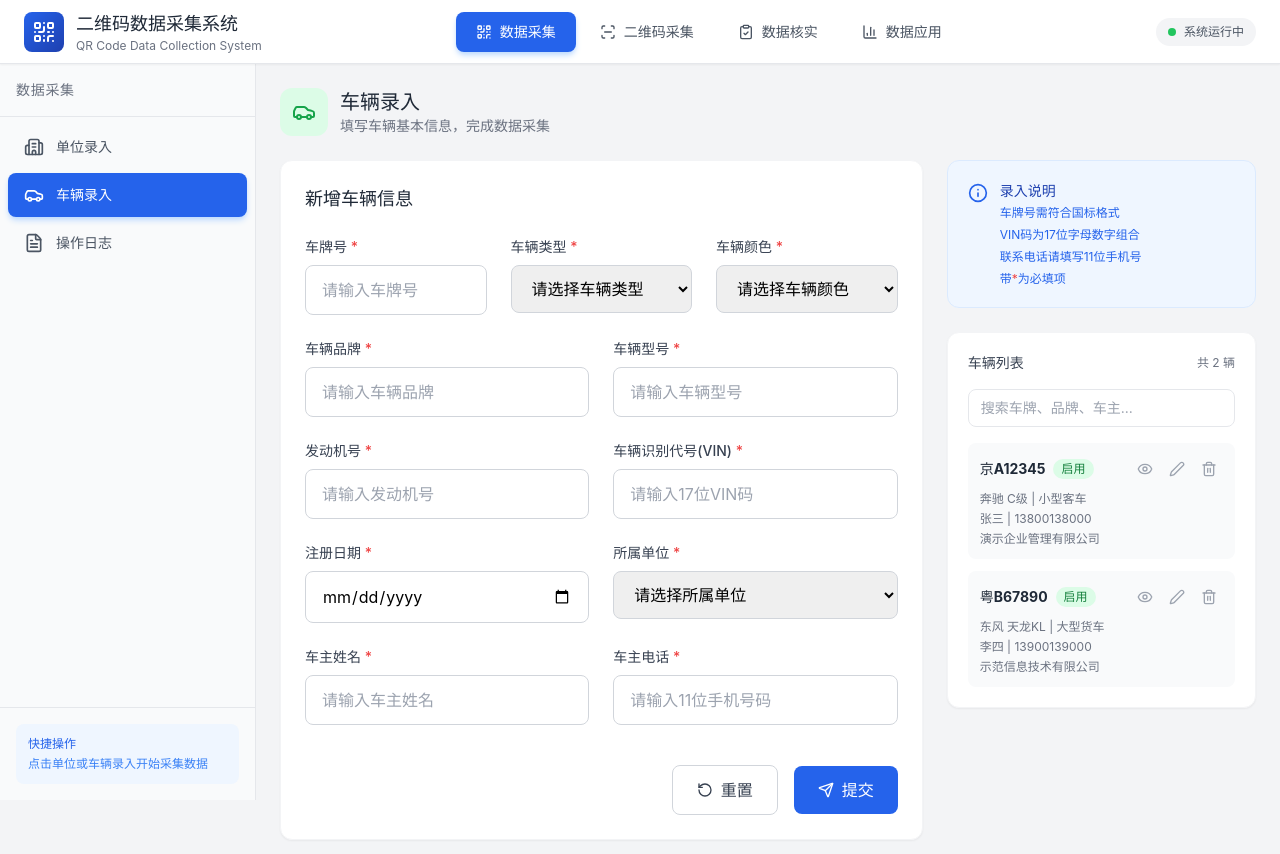
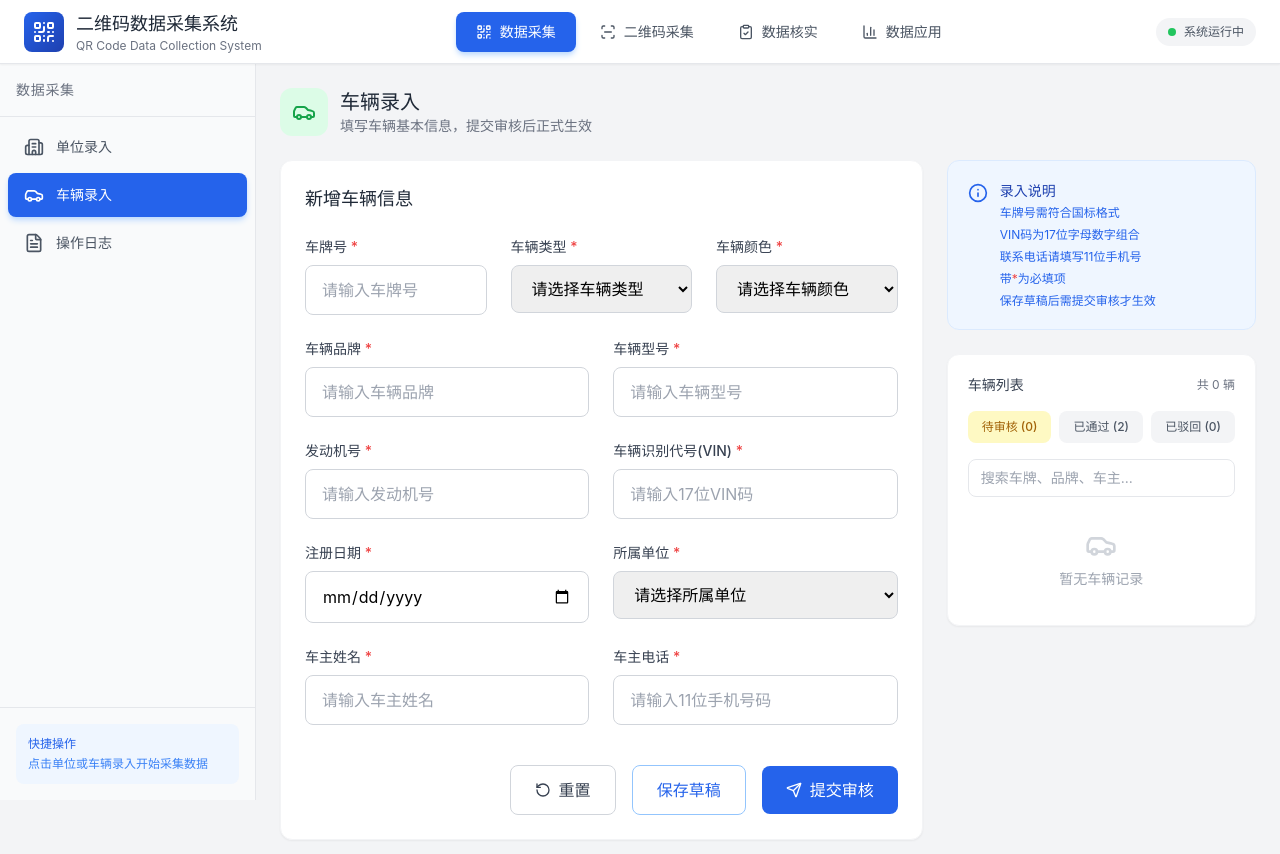
Before and after one commit to tangyushan119/33erweima, a Vue app: page /data-collection/vehicle-entry in a window 1280 px wide. Shown: the top 854 px of the page. Built offline with nearby package versions, Linux system fonts and the light colour scheme.

Commit message:
.2543649736892921:c2ddf918015a520c795b0a425d2f3653_6a37974e6723e158876f59e7.6a379c6b6723e158876f5a9e.6a379c6b757acb40a67794e9:Trae CN.T(2026/6/21 16:10:19)

```diff
--- a/src/components/VehicleForm.vue
+++ b/src/components/VehicleForm.vue
@@ -20,6 +20,7 @@ interface VehicleFormData {
 
 const emit = defineEmits<{
   (e: 'submit', data: VehicleFormData): void
+  (e: 'save', data: VehicleFormData): void
   (e: 'reset'): void
 }>()
 
@@ -155,6 +156,10 @@ const handleSubmit = async () => {
   setTimeout(() => {
     showSuccess.value = false
   }, 2000)
+}
+
+const handleSave = () => {
+  emit('save', { ...formData })
 }
 
 const handleReset = () => {
@@ -364,12 +369,20 @@ const handleReset = () => {
           重置
         </button>
         <button
+          type="button"
+          @click="handleSave"
+          :disabled="isSubmitting"
+          class="flex items-center gap-2 px-6 py-3 border border-blue-300 text-blue-600 rounded-lg font-medium hover:bg-blue-50 transition-all duration-200 disabled:opacity-50 disabled:cursor-not-allowed"
+        >
+          保存草稿
+        </button>
+        <button
           type="submit"
           :disabled="isSubmitting"
           class="flex items-center gap-2 px-6 py-3 bg-blue-600 text-white rounded-lg font-medium hover:bg-blue-700 transition-all duration-200 disabled:opacity-50 disabled:cursor-not-allowed"
         >
           <Send class="w-4 h-4" :class="{ 'animate-pulse': isSubmitting }" />
-          {{ isSubmitting ? '提交中...' : '提交' }}
+          {{ isSubmitting ? '提交中...' : '提交审核' }}
         </button>
       </div>
     </form>
--- a/src/pages/VehicleEntry.vue
+++ b/src/pages/VehicleEntry.vue
@@ -1,6 +1,6 @@
 <script setup lang="ts">
 import { ref, computed } from 'vue'
-import { Car, Info, Edit2, Trash2, Eye, EyeOff } from 'lucide-vue-next'
+import { Car, Info, Edit2, Trash2, Eye, EyeOff, CheckCircle, XCircle } from 'lucide-vue-next'
 import VehicleForm from '@/components/VehicleForm.vue'
 import { useDataStore, type VehicleRecord } from '@/stores/dataStore'
 
@@ -22,9 +22,23 @@ interface VehicleFormData {
 const dataStore = useDataStore()
 const searchKeyword = ref('')
 const editingVehicle = ref<VehicleRecord | null>(null)
+const activeTab = ref<'pending' | 'approved' | 'rejected'>('pending')
+
+const currentRecords = computed(() => {
+  switch (activeTab.value) {
+    case 'pending':
+      return dataStore.vehiclePendingRecords
+    case 'approved':
+      return dataStore.vehicleApprovedRecords
+    case 'rejected':
+      return dataStore.vehicleRejectedRecords
+    default:
+      return []
+  }
+})
 
 const filteredVehicles = computed(() => {
-  let vehicles = dataStore.vehicleRecords
+  let vehicles = currentRecords.value
 
   if (searchKeyword.value) {
     const keyword = searchKeyword.value.toLowerCase()
@@ -49,6 +63,16 @@ const handleSubmit = (data: VehicleFormData) => {
   }
 }
 
+const handleSave = (data: VehicleFormData) => {
+  if (editingVehicle.value) {
+    dataStore.updateVehicleRecord(editingVehicle.value.id, data)
+    alert('草稿已保存')
+  } else {
+    dataStore.addVehicleRecord(data)
+    alert('草稿已保存')
+  }
+}
+
 const handleEdit = (vehicle: VehicleRecord) => {
   editingVehicle.value = vehicle
 }
@@ -60,11 +84,42 @@ const handleDelete = (id: string) => {
 }
 
 const handleToggleStatus = (id: string) => {
-  dataStore.toggleVehicleStatus(id)
+  dataStore.toggleVehicleActiveStatus(id)
+}
+
+const handleApprove = (id: string) => {
+  if (confirm('确定审核通过这条车辆记录吗？')) {
+    dataStore.approveVehicleRecord(id)
+  }
+}
+
+const handleReject = (id: string) => {
+  const reason = prompt('请输入驳回原因：')
+  if (reason !== null) {
+    dataStore.rejectVehicleRecord(id, reason)
+  }
 }
 
 const handleReset = () => {
   editingVehicle.value = null
+}
+
+const getAuditStatusText = (status: VehicleRecord['auditStatus']) => {
+  switch (status) {
+    case 'pending': return '待审核'
+    case 'approved': return '已通过'
+    case 'rejected': return '已驳回'
+    default: return ''
+  }
+}
+
+const getAuditStatusClass = (status: VehicleRecord['auditStatus']) => {
+  switch (status) {
+    case 'pending': return 'bg-yellow-100 text-yellow-700'
+    case 'approved': return 'bg-green-100 text-green-700'
+    case 'rejected': return 'bg-red-100 text-red-700'
+    default: return 'bg-gray-100 text-gray-600'
+  }
 }
 </script>
 
@@ -77,7 +132,7 @@ const handleReset = () => {
         </div>
         <div>
           <h2 class="text-xl font-bold text-gray-800">车辆录入</h2>
-          <p class="text-sm text-gray-500">填写车辆基本信息，完成数据采集</p>
+          <p class="text-sm text-gray-500">填写车辆基本信息，提交审核后正式生效</p>
         </div>
       </div>
     </div>
@@ -99,6 +154,7 @@ const handleReset = () => {
           </div>
           <VehicleForm
             @submit="handleSubmit"
+            @save="handleSave"
             @reset="handleReset"
             :edit-data="editingVehicle || null"
           />
@@ -116,6 +172,7 @@ const handleReset = () => {
                 <li>VIN码为17位字母数字组合</li>
                 <li>联系电话请填写11位手机号</li>
                 <li>带<span class="text-red-500">*</span>为必填项</li>
+                <li>保存草稿后需提交审核才生效</li>
               </ul>
             </div>
           </div>
@@ -125,6 +182,30 @@ const handleReset = () => {
           <div class="flex items-center justify-between mb-4">
             <h3 class="text-sm font-semibold text-gray-700">车辆列表</h3>
             <span class="text-xs text-gray-500">共 {{ filteredVehicles.length }} 辆</span>
+          </div>
+
+          <div class="flex gap-2 mb-4">
+            <button
+              @click="activeTab = 'pending'"
+              class="flex-1 px-3 py-2 text-xs font-medium rounded-lg transition-colors"
+              :class="activeTab === 'pending' ? 'bg-yellow-100 text-yellow-700' : 'bg-gray-100 text-gray-600 hover:bg-gray-200'"
+            >
+              待审核 ({{ dataStore.vehiclePendingRecords.length }})
+            </button>
+            <button
+              @click="activeTab = 'approved'"
+              class="flex-1 px-3 py-2 text-xs font-medium rounded-lg transition-colors"
+              :class="activeTab === 'approved' ? 'bg-green-100 text-green-700' : 'bg-gray-100 text-gray-600 hover:bg-gray-200'"
+            >
+              已通过 ({{ dataStore.vehicleApprovedRecords.length }})
+            </button>
+            <button
+              @click="activeTab = 'rejected'"
+              class="flex-1 px-3 py-2 text-xs font-medium rounded-lg transition-colors"
+              :class="activeTab === 'rejected' ? 'bg-red-100 text-red-700' : 'bg-gray-100 text-gray-600 hover:bg-gray-200'"
+            >
+              已驳回 ({{ dataStore.vehicleRejectedRecords.length }})
+            </button>
           </div>
 
           <div class="relative mb-4">
@@ -147,20 +228,46 @@ const handleReset = () => {
                   <span class="text-sm font-bold text-gray-800">{{ vehicle.plateNumber }}</span>
                   <span
                     class="px-2 py-0.5 rounded-full text-xs font-medium"
-                    :class="vehicle.status === 'active' ? 'bg-green-100 text-green-700' : 'bg-gray-100 text-gray-600'"
+                    :class="getAuditStatusClass(vehicle.auditStatus)"
                   >
-                    {{ vehicle.status === 'active' ? '启用' : '停用' }}
+                    {{ getAuditStatusText(vehicle.auditStatus) }}
+                  </span>
+                  <span
+                    v-if="vehicle.auditStatus === 'approved'"
+                    class="px-2 py-0.5 rounded-full text-xs font-medium"
+                    :class="vehicle.activeStatus === 'active' ? 'bg-blue-100 text-blue-700' : 'bg-gray-100 text-gray-600'"
+                  >
+                    {{ vehicle.activeStatus === 'active' ? '启用' : '停用' }}
                   </span>
                 </div>
                 <div class="flex items-center gap-1">
+                  <template v-if="vehicle.auditStatus === 'pending'">
+                    <button
+                      @click="handleApprove(vehicle.id)"
+                      class="p-1.5 text-gray-400 hover:text-green-600 hover:bg-green-50 rounded transition-colors"
+                      title="审核通过"
+                    >
+                      <CheckCircle class="w-4 h-4" />
+                    </button>
+                    <button
+                      @click="handleReject(vehicle.id)"
+                      class="p-1.5 text-gray-400 hover:text-red-600 hover:bg-red-50 rounded transition-colors"
+                      title="驳回"
+                    >
+                      <XCircle class="w-4 h-4" />
+                    </button>
+                  </template>
+                  <template v-if="vehicle.auditStatus === 'approved'">
                     <button
                       @click="handleToggleStatus(vehicle.id)"
-                    class="p-1.5 text-gray-400 hover:text-gray-600 hover:bg-gray-200 rounded transition-colors"
-                    :title="vehicle.status === 'active' ? '停用' : '启用'"
+                      class="p-1.5 text-gray-400 hover:text-blue-600 hover:bg-blue-50 rounded transition-colors"
+                      :title="vehicle.activeStatus === 'active' ? '停用' : '启用'"
                     >
-                    <Eye v-if="vehicle.status === 'active'" class="w-4 h-4" />
+                      <Eye v-if="vehicle.activeStatus === 'active'" class="w-4 h-4" />
                       <EyeOff v-else class="w-4 h-4" />
                     </button>
+                  </template>
+                  <template v-if="vehicle.auditStatus !== 'approved'">
                     <button
                       @click="handleEdit(vehicle)"
                       class="p-1.5 text-gray-400 hover:text-blue-600 hover:bg-blue-50 rounded transition-colors"
@@ -168,6 +275,7 @@ const handleReset = () => {
                     >
                       <Edit2 class="w-4 h-4" />
                     </button>
+                  </template>
                   <button
                     @click="handleDelete(vehicle.id)"
                     class="p-1.5 text-gray-400 hover:text-red-600 hover:bg-red-50 rounded transition-colors"
@@ -181,6 +289,7 @@ const handleReset = () => {
                 <p>{{ vehicle.vehicleBrand }} {{ vehicle.vehicleModel }} | {{ vehicle.vehicleType }}</p>
                 <p>{{ vehicle.ownerName }} | {{ vehicle.ownerPhone }}</p>
                 <p class="truncate">{{ vehicle.unitName }}</p>
+                <p v-if="vehicle.rejectReason" class="text-red-500">驳回原因：{{ vehicle.rejectReason }}</p>
               </div>
             </div>
             <div v-if="filteredVehicles.length > 10" class="text-center text-sm text-gray-500 py-2">
--- a/src/stores/dataStore.ts
+++ b/src/stores/dataStore.ts
@@ -27,7 +27,7 @@ export interface QrCodeRecord {
 
 export interface OperationLog {
   id: string
-  operationType: 'create' | 'approve' | 'reject' | 'batch_approve' | 'batch_reject' | 'scan' | 'toggle_qrcode' | 'create_vehicle' | 'update_vehicle' | 'delete_vehicle'
+  operationType: 'create' | 'approve' | 'reject' | 'batch_approve' | 'batch_reject' | 'scan' | 'toggle_qrcode' | 'create_vehicle' | 'update_vehicle' | 'delete_vehicle' | 'submit_vehicle'
   targetId: string
   targetName: string
   detail: string
@@ -49,9 +49,11 @@ export interface VehicleRecord {
   ownerPhone: string
   unitId: string
   unitName: string
-  status: 'active' | 'inactive'
+  auditStatus: 'pending' | 'approved' | 'rejected'
+  activeStatus: 'active' | 'inactive'
   createTime: string
   updateTime: string
+  rejectReason?: string
 }
 
 const STORAGE_KEYS = {
@@ -60,7 +62,9 @@ const STORAGE_KEYS = {
   REJECTED_RECORDS: 'unit_rejected_records',
   QRCODE_RECORDS: 'qrcode_records',
   OPERATION_LOGS: 'operation_logs',
-  VEHICLE_RECORDS: 'vehicle_records',
+  VEHICLE_PENDING_RECORDS: 'vehicle_pending_records',
+  VEHICLE_APPROVED_RECORDS: 'vehicle_approved_records',
+  VEHICLE_REJECTED_RECORDS: 'vehicle_rejected_records',
 }
 
 function loadFromStorage<T>(key: string, defaultValue: T): T {
@@ -147,7 +151,9 @@ const defaultQrCodeRecords: QrCodeRecord[] = [
   },
 ]
 
-const defaultVehicleRecords: VehicleRecord[] = [
+const defaultVehiclePendingRecords: VehicleRecord[] = []
+
+const defaultVehicleApprovedRecords: VehicleRecord[] = [
   {
     id: 'v1',
     plateNumber: '京A12345',
@@ -162,7 +168,8 @@ const defaultVehicleRecords: VehicleRecord[] = [
     ownerPhone: '13800138000',
     unitId: '3',
     unitName: '演示企业管理有限公司',
-    status: 'active',
+    auditStatus: 'approved',
+    activeStatus: 'active',
     createTime: '2026-06-20 11:00:00',
     updateTime: '2026-06-20 11:00:00',
   },
@@ -180,11 +187,14 @@ const defaultVehicleRecords: VehicleRecord[] = [
     ownerPhone: '13900139000',
     unitId: '4',
     unitName: '示范信息技术有限公司',
-    status: 'active',
+    auditStatus: 'approved',
+    activeStatus: 'active',
     createTime: '2026-06-19 14:30:00',
     updateTime: '2026-06-19 14:30:00',
   },
 ]
+
+const defaultVehicleRejectedRecords: VehicleRecord[] = []
 
 export const useDataStore = defineStore('data', () => {
   const pendingRecords = ref<UnitRecord[]>(loadFromStorage(STORAGE_KEYS.PENDING_RECORDS, defaultPendingRecords))
@@ -192,7 +202,9 @@ export const useDataStore = defineStore('data', () => {
   const rejectedRecords = ref<UnitRecord[]>(loadFromStorage(STORAGE_KEYS.REJECTED_RECORDS, []))
   const qrCodeRecords = ref<QrCodeRecord[]>(loadFromStorage(STORAGE_KEYS.QRCODE_RECORDS, defaultQrCodeRecords))
   const operationLogs = ref<OperationLog[]>(loadFromStorage(STORAGE_KEYS.OPERATION_LOGS, []))
-  const vehicleRecords = ref<VehicleRecord[]>(loadFromStorage(STORAGE_KEYS.VEHICLE_RECORDS, defaultVehicleRecords))
+  const vehiclePendingRecords = ref<VehicleRecord[]>(loadFromStorage(STORAGE_KEYS.VEHICLE_PENDING_RECORDS, defaultVehiclePendingRecords))
+  const vehicleApprovedRecords = ref<VehicleRecord[]>(loadFromStorage(STORAGE_KEYS.VEHICLE_APPROVED_RECORDS, defaultVehicleApprovedRecords))
+  const vehicleRejectedRecords = ref<VehicleRecord[]>(loadFromStorage(STORAGE_KEYS.VEHICLE_REJECTED_RECORDS, defaultVehicleRejectedRecords))
 
   const operator = ref('管理员')
 
@@ -230,7 +242,9 @@ export const useDataStore = defineStore('data', () => {
     saveToStorage(STORAGE_KEYS.APPROVED_RECORDS, approvedRecords.value)
     saveToStorage(STORAGE_KEYS.REJECTED_RECORDS, rejectedRecords.value)
     saveToStorage(STORAGE_KEYS.QRCODE_RECORDS, qrCodeRecords.value)
-    saveToStorage(STORAGE_KEYS.VEHICLE_RECORDS, vehicleRecords.value)
+    saveToStorage(STORAGE_KEYS.VEHICLE_PENDING_RECORDS, vehiclePendingRecords.value)
+    saveToStorage(STORAGE_KEYS.VEHICLE_APPROVED_RECORDS, vehicleApprovedRecords.value)
+    saveToStorage(STORAGE_KEYS.VEHICLE_REJECTED_RECORDS, vehicleRejectedRecords.value)
   }
 
   const addPendingRecord = (record: Omit<UnitRecord, 'id' | 'createTime' | 'status'>) => {
@@ -370,7 +384,7 @@ export const useDataStore = defineStore('data', () => {
     saveToStorage(STORAGE_KEYS.OPERATION_LOGS, operationLogs.value)
   }
 
-  const addVehicleRecord = (record: Omit<VehicleRecord, 'id' | 'createTime' | 'updateTime' | 'status'>) => {
+  const addVehicleRecord = (record: Omit<VehicleRecord, 'id' | 'createTime' | 'updateTime' | 'auditStatus' | 'activeStatus'>) => {
     const now = new Date().toLocaleString('zh-CN', {
       year: 'numeric',
       month: '2-digit',
@@ -383,19 +397,20 @@ export const useDataStore = defineStore('data', () => {
     const newRecord: VehicleRecord = {
       ...record,
       id: 'v' + Date.now(),
-      status: 'active',
+      auditStatus: 'pending',
+      activeStatus: 'active',
       createTime: now,
       updateTime: now,
     }
-    vehicleRecords.value.unshift(newRecord)
+    vehiclePendingRecords.value.unshift(newRecord)
     saveRecords()
-    addOperationLog('create_vehicle', newRecord.id, newRecord.plateNumber, `创建车辆记录：${newRecord.plateNumber}`)
+    addOperationLog('create_vehicle', newRecord.id, newRecord.plateNumber, `创建车辆记录待审核：${newRecord.plateNumber}`)
     return newRecord
   }
 
-  const updateVehicleRecord = (id: string, record: Partial<Omit<VehicleRecord, 'id' | 'createTime' | 'status'>>) => {
-    const index = vehicleRecords.value.findIndex(r => r.id === id)
-    if (index !== -1) {
+  const updateVehicleRecord = (id: string, record: Partial<Omit<VehicleRecord, 'id' | 'createTime' | 'auditStatus' | 'activeStatus'>>) => {
+    const pendingIndex = vehiclePendingRecords.value.findIndex(r => r.id === id)
+    if (pendingIndex !== -1) {
       const updateTime = new Date().toLocaleString('zh-CN', {
         year: 'numeric',
         month: '2-digit',
@@ -405,35 +420,115 @@ export const useDataStore = defineStore('data', () => {
         second: '2-digit',
       }).replace(/\//g, '-')
 
-      vehicleRecords.value[index] = {
-        ...vehicleRecords.value[index],
+      vehiclePendingRecords.value[pendingIndex] = {
+        ...vehiclePendingRecords.value[pendingIndex],
         ...record,
         updateTime,
       }
       saveRecords()
-      const vehicle = vehicleRecords.value[index]
-      addOperationLog('update_vehicle', vehicle.id, vehicle.plateNumber, `更新车辆记录：${vehicle.plateNumber}`)
+      const vehicle = vehiclePendingRecords.value[pendingIndex]
+      addOperationLog('update_vehicle', vehicle.id, vehicle.plateNumber, `更新车辆待审核记录：${vehicle.plateNumber}`)
+      return vehicle
+    }
+
+    const rejectedIndex = vehicleRejectedRecords.value.findIndex(r => r.id === id)
+    if (rejectedIndex !== -1) {
+      const updateTime = new Date().toLocaleString('zh-CN', {
+        year: 'numeric',
+        month: '2-digit',
+        day: '2-digit',
+        hour: '2-digit',
+        minute: '2-digit',
+        second: '2-digit',
+      }).replace(/\//g, '-')
+
+      vehicleRejectedRecords.value[rejectedIndex] = {
+        ...vehicleRejectedRecords.value[rejectedIndex],
+        ...record,
+        updateTime,
+        auditStatus: 'pending',
+        rejectReason: undefined,
+      }
+      vehiclePendingRecords.value.unshift(vehicleRejectedRecords.value.splice(rejectedIndex, 1)[0])
+      saveRecords()
+      const vehicle = vehiclePendingRecords.value[0]
+      addOperationLog('update_vehicle', vehicle.id, vehicle.plateNumber, `修改驳回车辆并重新提交审核：${vehicle.plateNumber}`)
+      return vehicle
+    }
+
+    return null
+  }
+
+  const submitVehicleForAudit = (id: string) => {
+    const pendingIndex = vehiclePendingRecords.value.findIndex(r => r.id === id)
+    if (pendingIndex !== -1) {
+      const vehicle = vehiclePendingRecords.value[pendingIndex]
+      addOperationLog('submit_vehicle', vehicle.id, vehicle.plateNumber, `提交车辆审核：${vehicle.plateNumber}`)
       return vehicle
     }
     return null
   }
 
-  const deleteVehicleRecord = (id: string) => {
-    const index = vehicleRecords.value.findIndex(r => r.id === id)
+  const approveVehicleRecord = (id: string) => {
+    const index = vehiclePendingRecords.value.findIndex(r => r.id === id)
     if (index !== -1) {
-      const record = vehicleRecords.value.splice(index, 1)[0]
+      const record = vehiclePendingRecords.value.splice(index, 1)[0]
+      record.auditStatus = 'approved'
+      vehicleApprovedRecords.value.unshift(record)
       saveRecords()
-      addOperationLog('delete_vehicle', record.id, record.plateNumber, `删除车辆记录：${record.plateNumber}`)
+      addOperationLog('approve', record.id, record.plateNumber, `车辆审核通过：${record.plateNumber}`)
       return record
     }
     return null
   }
 
-  const toggleVehicleStatus = (id: string) => {
-    const record = vehicleRecords.value.find(r => r.id === id)
+  const rejectVehicleRecord = (id: string, reason?: string) => {
+    const index = vehiclePendingRecords.value.findIndex(r => r.id === id)
+    if (index !== -1) {
+      const record = vehiclePendingRecords.value.splice(index, 1)[0]
+      record.auditStatus = 'rejected'
+      record.rejectReason = reason
+      vehicleRejectedRecords.value.unshift(record)
+      saveRecords()
+      addOperationLog('reject', record.id, record.plateNumber, `车辆审核驳回：${record.plateNumber}，原因：${reason || '无'}`)
+      return record
+    }
+    return null
+  }
+
+  const deleteVehicleRecord = (id: string) => {
+    const pendingIndex = vehiclePendingRecords.value.findIndex(r => r.id === id)
+    if (pendingIndex !== -1) {
+      const record = vehiclePendingRecords.value.splice(pendingIndex, 1)[0]
+      saveRecords()
+      addOperationLog('delete_vehicle', record.id, record.plateNumber, `删除车辆待审核记录：${record.plateNumber}`)
+      return record
+    }
+
+    const approvedIndex = vehicleApprovedRecords.value.findIndex(r => r.id === id)
+    if (approvedIndex !== -1) {
+      const record = vehicleApprovedRecords.value.splice(approvedIndex, 1)[0]
+      saveRecords()
+      addOperationLog('delete_vehicle', record.id, record.plateNumber, `删除车辆记录：${record.plateNumber}`)
+      return record
+    }
+
+    const rejectedIndex = vehicleRejectedRecords.value.findIndex(r => r.id === id)
+    if (rejectedIndex !== -1) {
+      const record = vehicleRejectedRecords.value.splice(rejectedIndex, 1)[0]
+      saveRecords()
+      addOperationLog('delete_vehicle', record.id, record.plateNumber, `删除车辆驳回记录：${record.plateNumber}`)
+      return record
+    }
+
+    return null
+  }
+
+  const toggleVehicleActiveStatus = (id: string) => {
+    const record = vehicleApprovedRecords.value.find(r => r.id === id)
     if (record) {
-      const newStatus = record.status === 'active' ? 'inactive' : 'active'
-      record.status = newStatus
+      const newStatus = record.activeStatus === 'active' ? 'inactive' : 'active'
+      record.activeStatus = newStatus
       record.updateTime = new Date().toLocaleString('zh-CN', {
         year: 'numeric',
         month: '2-digit',
@@ -443,14 +538,16 @@ export const useDataStore = defineStore('data', () => {
         second: '2-digit',
       }).replace(/\//g, '-')
       saveRecords()
-      addOperationLog('update_vehicle', record.id, record.plateNumber, `车辆状态变更为：${newStatus === 'active' ? '启用' : '停用'}`)
+      addOperationLog('update_vehicle', record.id, record.plateNumber, `车辆启用状态变更为：${newStatus === 'active' ? '启用' : '停用'}`)
       return record
     }
     return null
   }
 
   const getVehicleById = (id: string) => {
-    return vehicleRecords.value.find(r => r.id === id)
+    return vehiclePendingRecords.value.find(r => r.id === id) ||
+           vehicleApprovedRecords.value.find(r => r.id === id) ||
+           vehicleRejectedRecords.value.find(r => r.id === id)
   }
 
   return {
@@ -459,7 +556,9 @@ export const useDataStore = defineStore('data', () => {
     rejectedRecords,
     qrCodeRecords,
     operationLogs,
-    vehicleRecords,
+    vehiclePendingRecords,
+    vehicleApprovedRecords,
+    vehicleRejectedRecords,
     operator,
     addPendingRecord,
     approveRecord,
@@ -473,8 +572,11 @@ export const useDataStore = defineStore('data', () => {
     clearLogs,
     addVehicleRecord,
     updateVehicleRecord,
+    submitVehicleForAudit,
+    approveVehicleRecord,
+    rejectVehicleRecord,
     deleteVehicleRecord,
-    toggleVehicleStatus,
+    toggleVehicleActiveStatus,
     getVehicleById,
   }
 })
```
Lines whose indentation alone changed are shown as unchanged.
